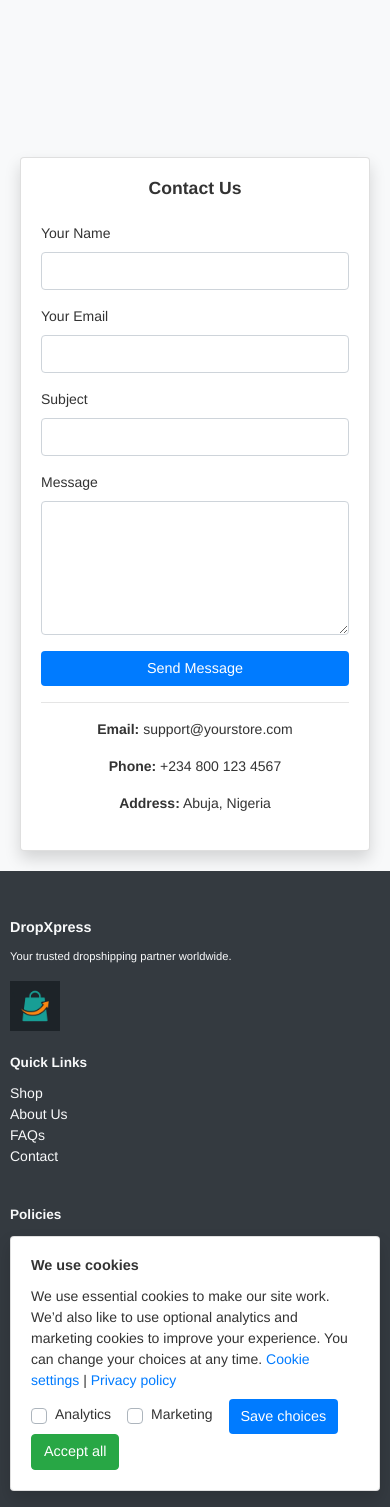
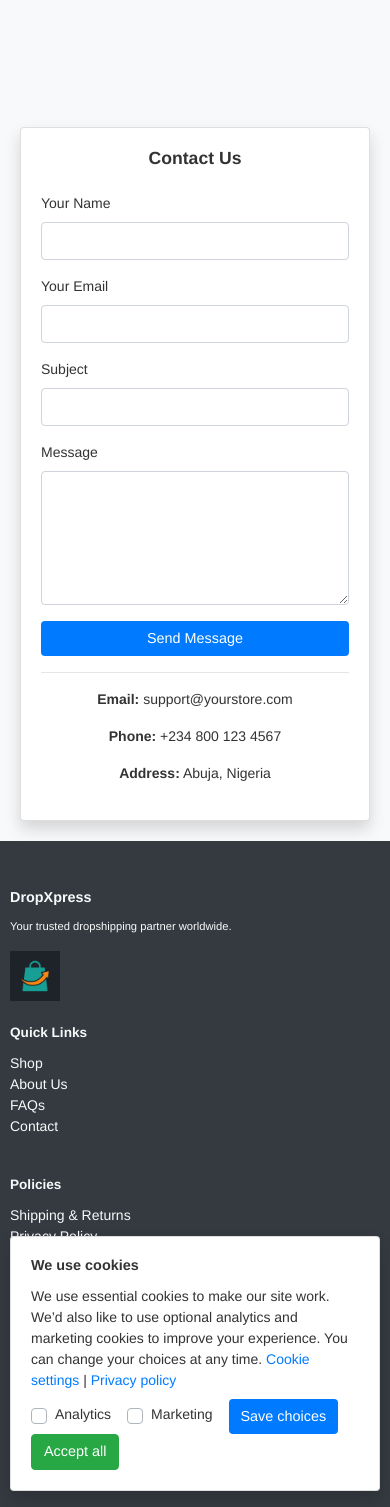
Before and after one commit to kaelzubs/dropshipping, a Django app: page /accounts/contact in a window 390 px wide. Shown: the part 59-1566 px from the top of the page. Run offline with Django 4.2, Linux system fonts and the light colour scheme; some libraries are stand-ins or nearby versions.

Commit message:
Initial one Tuesday

```diff
--- a/static/css/styles.css
+++ b/static/css/styles.css
@@ -30,12 +30,12 @@ main, .content, .container {
 
 main {
   flex: 1;   /* pushes footer down */
-  padding-top: 40px;   /* same as footer margin */
+  padding-top: 10px;   /* same as footer margin */
 }
 /* Optional: tweak for smaller screens where navbar is taller */
 @media (max-width: 576px) {
   main {
-    padding-top: 50px;
+    padding-top: 20px;
   }
 }
 
```
